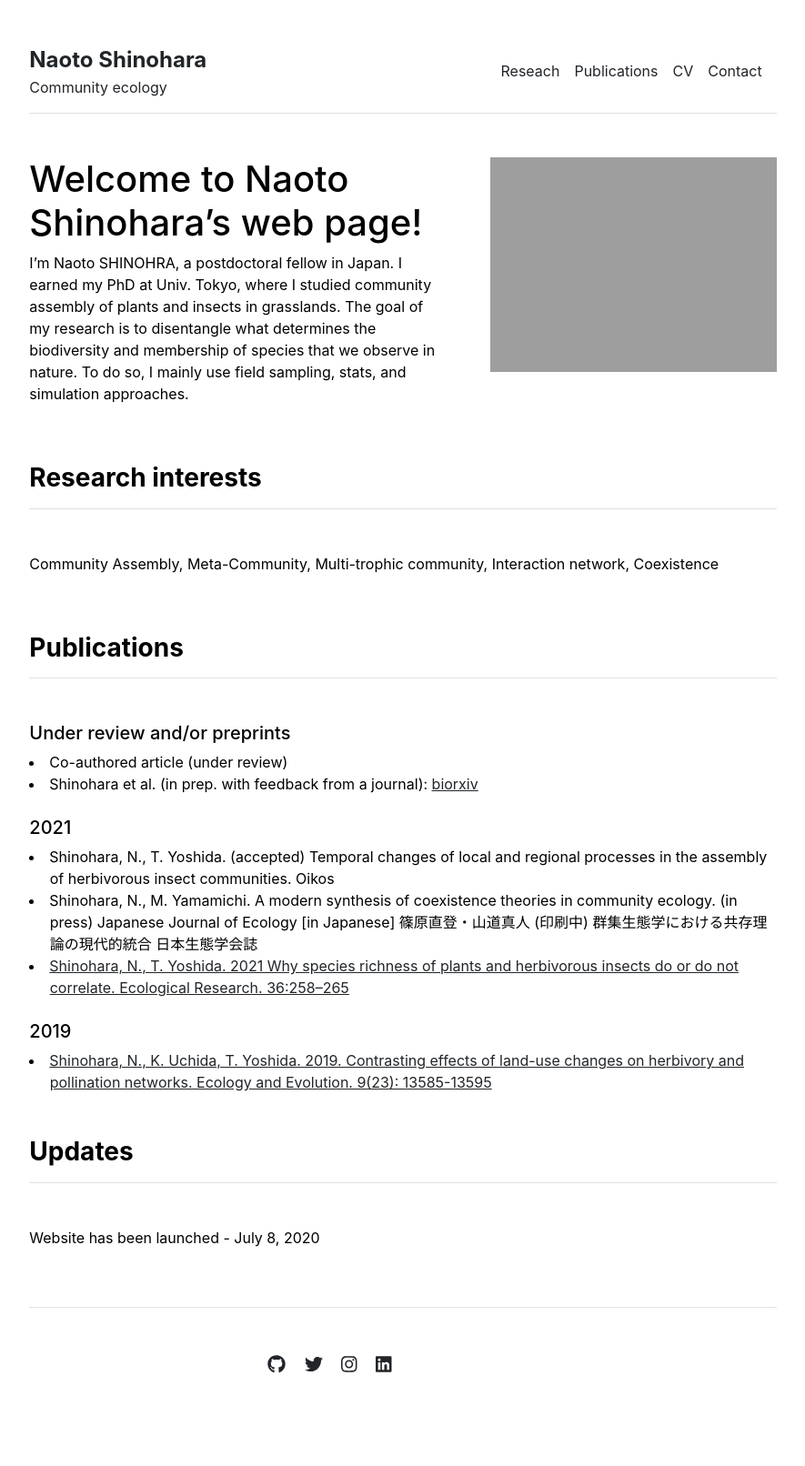
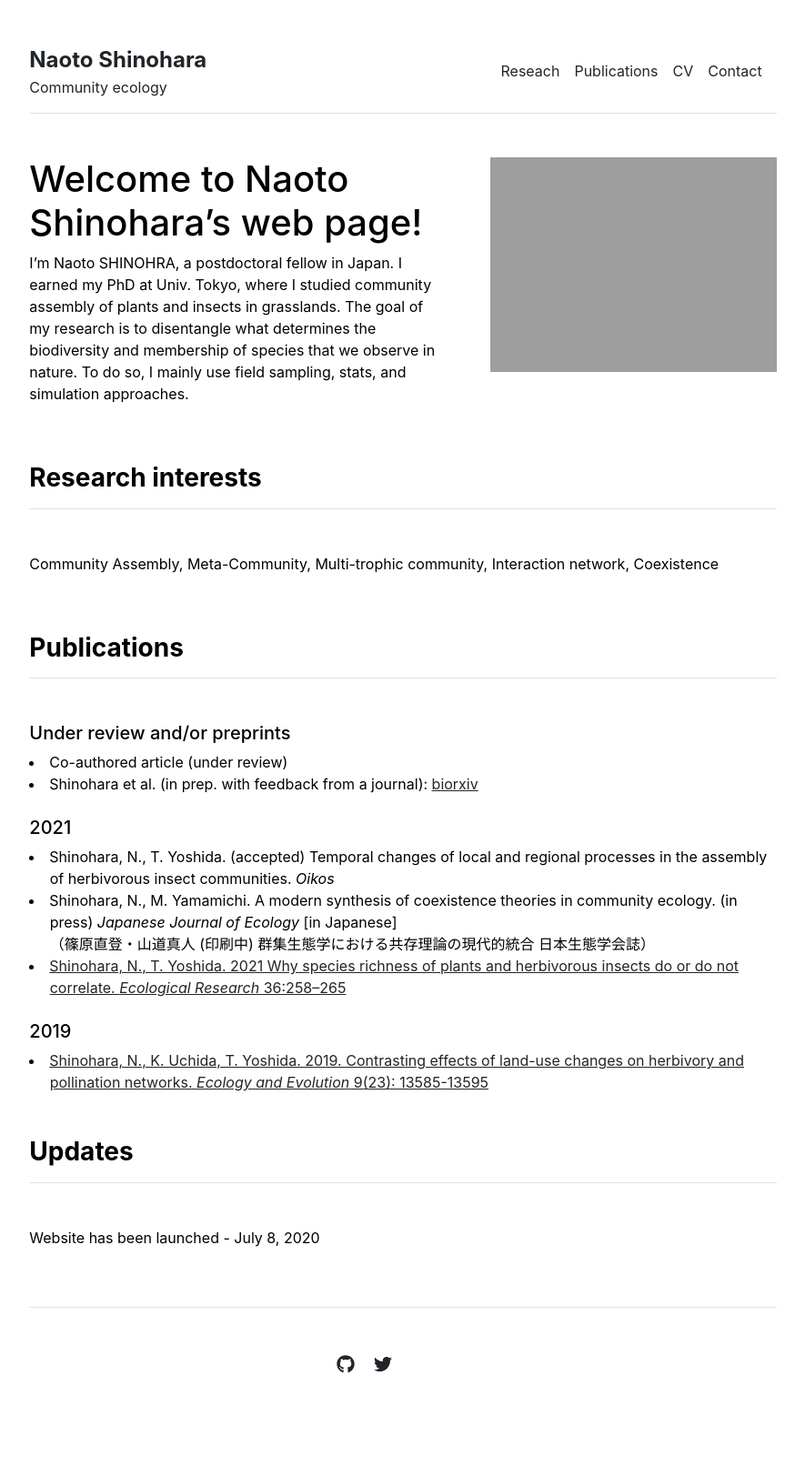
Before and after one commit to snaoto/snaoto.github.io, a Jekyll site: the page built from index.md, in a window 1280 px wide. Shown: the whole page at 91% size, without its empty margins (197-1082 px from the left). Built offline with Jekyll 4.4.1, drawn with Linux system fonts in a browser that asks for light colours.

Commit message:
Added some pages

```diff
--- a/_data/settings.yml
+++ b/_data/settings.yml
@@ -19,8 +19,6 @@ courses:
 social:
 - {icon: 'github', link: 'https://github.com/snaoto'}
 - {icon: 'twitter', link: 'https://twitter.com/NaotoShinohara'}
-- {icon: 'instagram', link: 'https://instagram.com/paululele'}
-- {icon: 'linkedin', link: 'https://linkedin.com/in/lenpaul'}
 
 contacts:
-- {name: 'Dr. Academia', title: 'Professor', department: 'Physics & Astronomy', institution: 'Some University', institution_address: '1 Main Street, Canada', phone: '(000) 000-0000', email: 'hello@university.edu', office: 'Science Building 505', image: 'assets/img/contact.jpg'}
+- {name: 'Naoto Shinohara', title: '', department: '', institution: '', institution_address: '', phone: '', email: 'naotos.biod(at)gmail.com', office: '', image: 'assets/img/profile.jpg'}
--- a/_includes/contact.html
+++ b/_includes/contact.html
@@ -5,14 +5,10 @@
     <div class="row g-5 mb-5">
       <div class="col-md-6">
         <h4>{{ contact.name }}</h4>
-        <p>{{ contact.title }} | {{ contact.department }}</p>
-        <p>{{ contact.institution }} | {{ contact.institution_address }}</p>
-        <p>Phone: {{ contact.phone }}</p>
         <p>Email: {{ contact.email }}</p>
-        <p>Office: {{ contact.office }}</p>
       </div>
       <div class="col-md-6">
-        <img src="{{ site.github.url }}/{{ contact.image }}" alt="Contact" width="100%">
+        <img src="{{ site.github.url }}/{{ contact.image }}" alt="Contact" width="50%">
       </div>
     </div>
     {% endfor %}
--- a/_includes/publications.html
+++ b/_includes/publications.html
@@ -27,12 +27,12 @@
     <li>Shinohara et al. (in prep. with feedback from a journal): <a href = https://www.biorxiv.org/content/10.1101/2021.04.29.442042v1 target="_blank">biorxiv</a></li>
 
     <br><h5>2021</h5>
-    <li>Shinohara, N., T. Yoshida. (accepted) Temporal changes of local and regional processes in the assembly of herbivorous insect communities. Oikos</li>
-    <li>Shinohara, N., M. Yamamichi. A modern synthesis of coexistence theories in community ecology. (in press) Japanese Journal of Ecology [in Japanese] 篠原直登・山道真人 (印刷中) 群集生態学における共存理論の現代的統合 日本生態学会誌</li>
-    <li><a href = https://esj-journals.onlinelibrary.wiley.com/doi/10.1111/1440-1703.12189 target="_blank">Shinohara, N., T. Yoshida. 2021 Why species richness of plants and herbivorous insects do or do not correlate. Ecological Research. 36:258–265</a></li>
+    <li>Shinohara, N., T. Yoshida. (accepted) Temporal changes of local and regional processes in the assembly of herbivorous insect communities. <i>Oikos</i></li>
+    <li>Shinohara, N., M. Yamamichi. A modern synthesis of coexistence theories in community ecology. (in press) <i>Japanese Journal of Ecology</i> [in Japanese] <br>（篠原直登・山道真人 (印刷中) 群集生態学における共存理論の現代的統合 日本生態学会誌）</br></li>
+    <li><a href = https://esj-journals.onlinelibrary.wiley.com/doi/10.1111/1440-1703.12189 target="_blank">Shinohara, N., T. Yoshida. 2021 Why species richness of plants and herbivorous insects do or do not correlate. <i>Ecological Research</i> 36:258–265</a></li>
 
     <br><h5>2019</h5>
-    <li><a href = https://onlinelibrary.wiley.com/doi/10.1002/ece3.5814 target="_blank">Shinohara, N., K. Uchida, T. Yoshida. 2019. Contrasting effects of land-use changes on herbivory and pollination networks. Ecology and Evolution. 9(23): 13585-13595</a></li>
+    <li><a href = https://onlinelibrary.wiley.com/doi/10.1002/ece3.5814 target="_blank">Shinohara, N., K. Uchida, T. Yoshida. 2019. Contrasting effects of land-use changes on herbivory and pollination networks. <i>Ecology and Evolution</i> 9(23): 13585-13595</a></li>
 
   </div>
 </div>
```
Also changed, not shown: _includes/research.html (added, +26 -0 lines), _layouts/cv.html (+5 -2 lines), _layouts/research.html (added, +7 -0 lines), research.md (added, +4 -0 lines), 4 other files.
